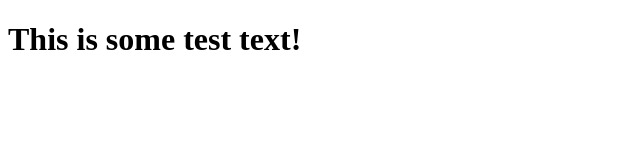
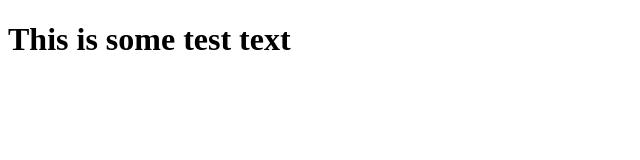
Before and after one commit to Jbonez87/jbonez87.github.io, a React (Vite) app: page / in a window 1280 px wide. Shown: the top 160 px of the page, without its empty margins (0-640 px from the left). Built offline with nearby package versions, Linux system fonts and the light colour scheme.

Commit message:
test commit to trigger deploy

```diff
--- a/src/App.tsx
+++ b/src/App.tsx
@@ -1,7 +1,7 @@
 export default function App() {
   return (
     <div>
-      <h1>This is some test text!</h1>
+      <h1>This is some test text</h1>
     </div>
   );
 }
```
